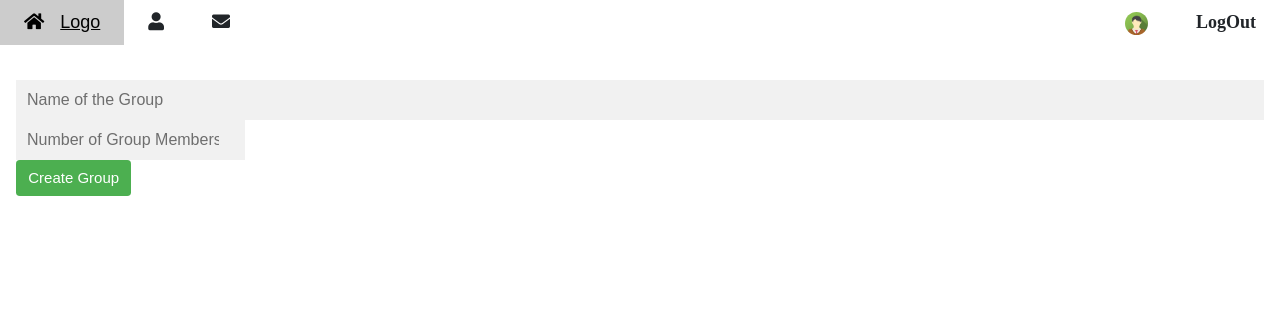
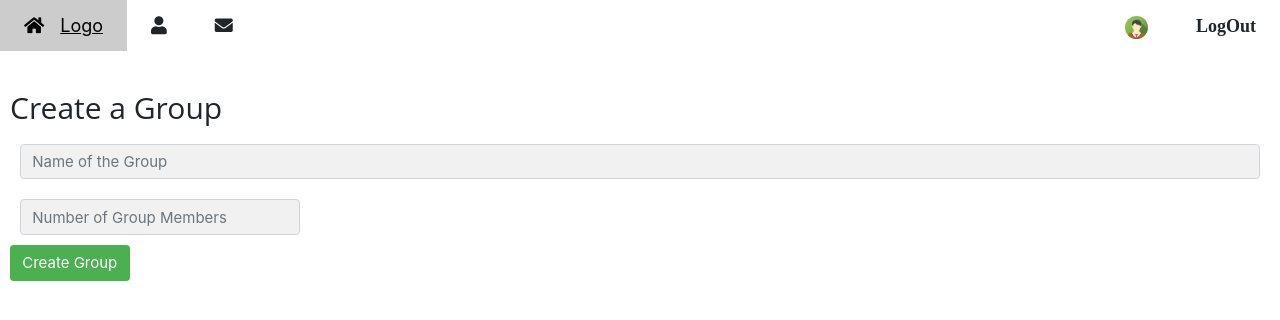
Before and after one commit to Mir-Razee/InstiZeit, a Flask app: template webd/templates/addgrp.html in a window 1280 px wide. Shown: the top 320 px of the page. Run offline with Flask 2, Linux system fonts and the light colour scheme; the template is opened without the code that fills it, so the values that code supplies are empty; some libraries are stand-ins or nearby versions.

Commit message:
final changes

```diff
--- a/webd/static/js/grp.js
+++ b/webd/static/js/grp.js
@@ -103,22 +103,20 @@ $(document).ready(function () {
             container.removeChild(container.firstChild);
         }
         for(var i=0;i<number;i++){
-            $('#grp_users').append(`<div class="autocomplete" style="width:300px;"> <input id="users" name="user_${i}" type="text" placeholder="User ${i}"> </div>`);
-
-            // $.ajax({
-            //     type: 'GET',
-            //     url: '/getnames',
-            //     success:function(data){
-            //         data=JSON.parse(data);
-            //         var name=[];
-            //         for(var i=0;i<data.length;i++){
-            //             name.push(`${data[i]}`);
-            //         }
-            //         autocomplete(document.getElementById('users'), name);
-            //     }
-            // });
+            $('#grp_users').append(`<div class="form-floating" style="width:300px;"> <input class="form-control" id="users" name="user_${i}" type="text" placeholder="User ${i+1}"> </div>`);
         }
-    })
-
+    //     $.ajax({
+    //       type: 'GET',
+    //       url: '/getnames',
+    //       success:function(data){
+    //           data=JSON.parse(data);
+    //           var name=[];
+    //           for(var i=0;i<data.length;i++){
+    //               name.push(`${data[i]}`);
+    //           }
+    //           autocomplete(document.getElementById('users'), name);
+    //       }
+    // })
+});
 
 });
--- a/webd/static/styles/grp.css
+++ b/webd/static/styles/grp.css
@@ -20,6 +20,10 @@
   }
 
   input[type=text] {
+    background-color: #f1f1f1;
+    width: 100%;
+  }
+  input[type=number] {
     background-color: #f1f1f1;
     width: 100%;
   }
@@ -59,3 +63,14 @@
     background-color: DodgerBlue !important;
     color: #ffffff;
   }
+
+  .form-floating{
+    padding: 10px;
+}
+.form{
+    text-align: center;
+    width: 50%;
+    margin: auto;
+    padding: 20px;
+    font-family: Cambria, Cochin, Georgia, Times, 'Times New Roman', serif;
+}
--- a/webd/templates/AF.html
+++ b/webd/templates/AF.html
@@ -93,7 +93,7 @@ div.table{
 
     padding:5px;
     width: 1000px;
-    height: 200px;
+    height: 400px;
     overflow: auto;
     text-align:justify;
 }
@@ -122,7 +122,7 @@ div.table{
 
 
 <div class="w3-black">
-    <div class="w3-container w3-content w3-padding-64" style="max-width:800px">
+    <div class="w3-container w3-content w3-padding-64" style="max-width:800px;">
       {% if S != 0 %}
         <h2 class="w3-wide w3-center">FRIEND LIST</h2>
       <table class="w3-table-all">
--- a/webd/templates/addgrp.html
+++ b/webd/templates/addgrp.html
@@ -9,16 +9,18 @@ Messages
 
 {% block content %}
 <link rel="stylesheet" href="{{ url_for('static', filename='styles/grp.css') }}">
+<link rel="stylesheet" href="https://cdn.jsdelivr.net/npm/bootstrap@4.5.3/dist/css/bootstrap.min.css" integrity="sha384-TX8t27EcRE3e/ihU7zmQxVncDAy5uIKz4rEkgIXeMed4M0jlfIDPvg6uqKI2xXr2" crossorigin="anonymous">
 
-<div class="w3-container w3-content" style="max-width:1400px;margin-top:80px">
+<div  style="max-width:1400px;margin-top:80px">
 
     <!--Make sure the form has the autocomplete function switched off:-->
     <form autocomplete="off" action="/creategrp" class="form-floating" method="post">
-      <div>
-        <input type="text" id="name" name="name" placeholder="Name of the Group">
+      <h2>Create a Group</h2>
+      <div class="form-floating">
+        <input type="text" class="form-control" id="name" name="name" placeholder="Name of the Group">
       </div>
-      <div class="autocomplete" style="width:300px;" >
-        <input id="no_users" name="no_users" type="number" placeholder="Number of Group Members">
+      <div class="form-floating" style="width:300px;" >
+        <input id="no_users" class="form-control" min="1" name="no_users" type="number" placeholder="Number of Group Members">
       </div>
       <div id="grp_users" name="grp_users" >
       </div>
```
Also changed, not shown: webd/routes.py (+17 -0 lines), webd/static/js/msg.js (+22 -0 lines).
